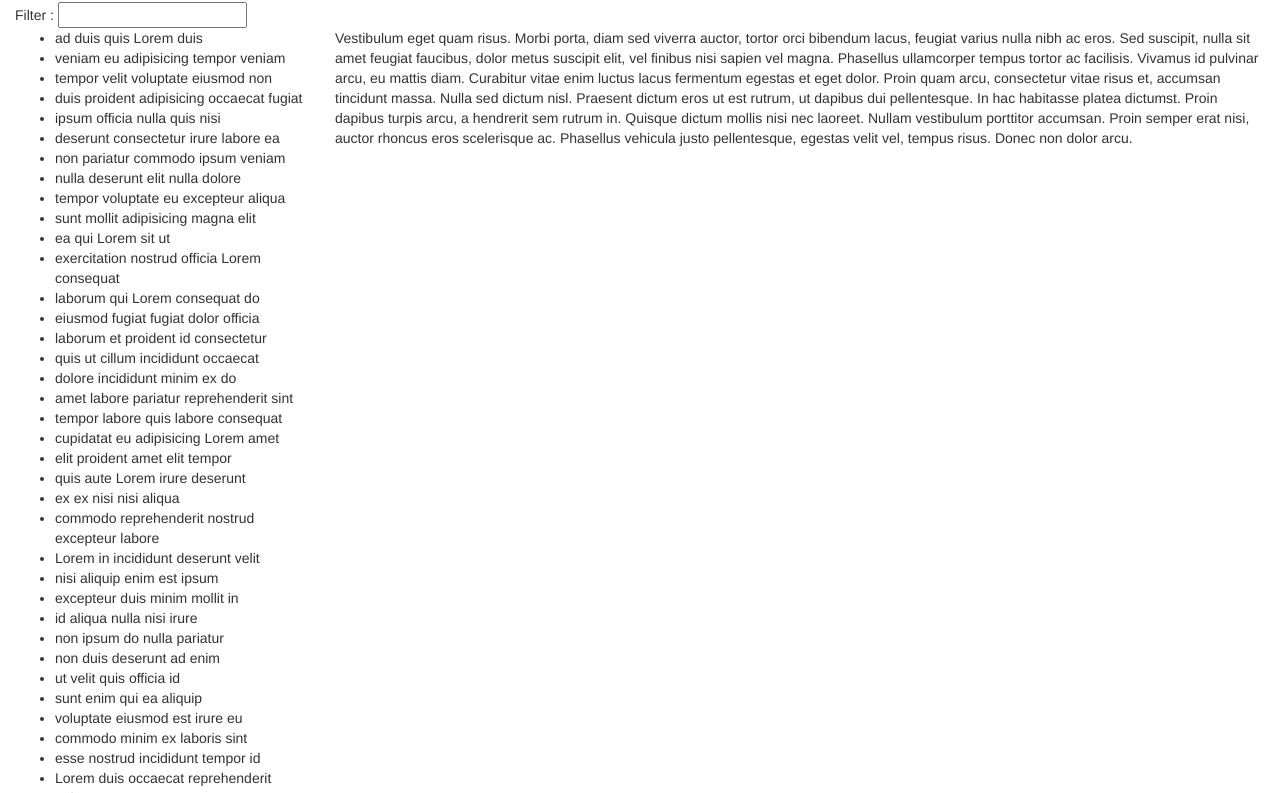
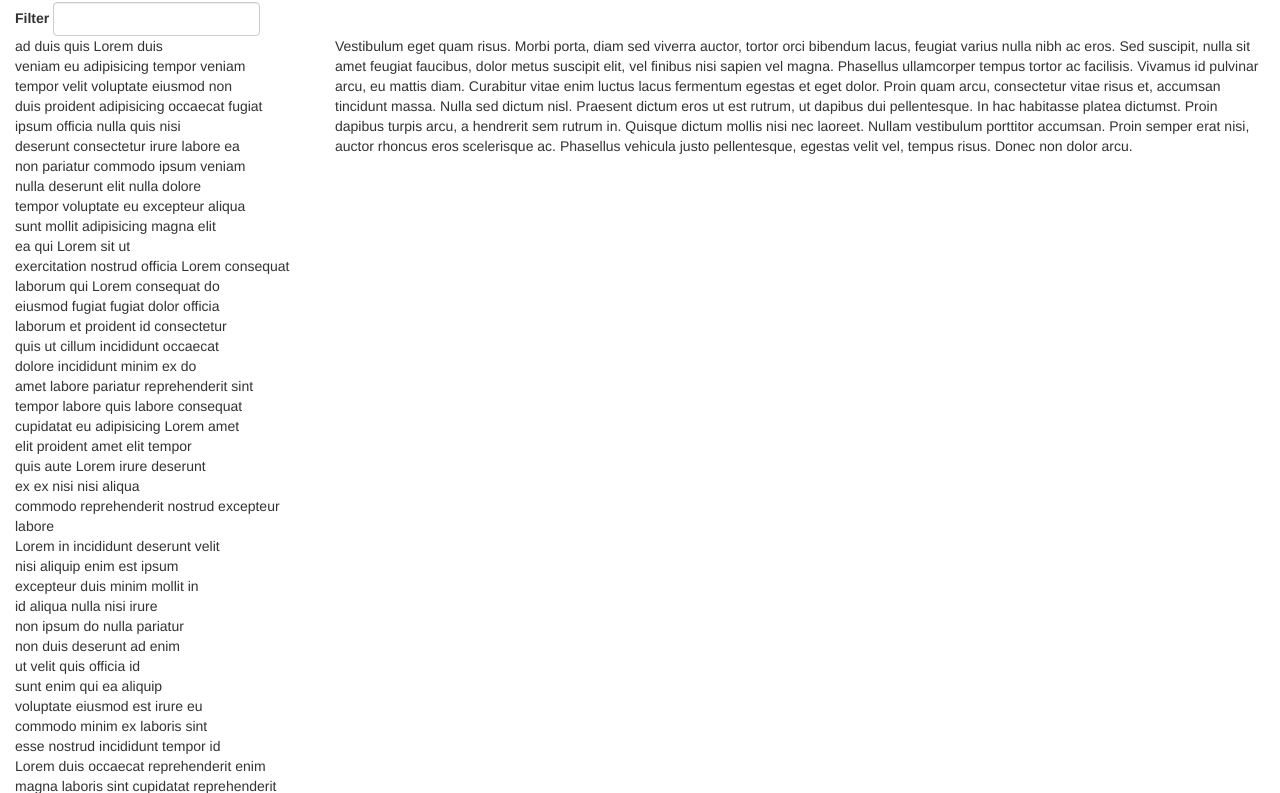
Before and after one commit to Dominionized/mail, a website: page index.html in a window 1280 px wide. Shown: the part 61-854 px from the top of the page. Drawn offline with nearby package versions, Linux system fonts and the light colour scheme; some packages are replaced by stand-ins of ours.

Commit message:
Closed doctype and added styling

```diff
--- /dev/null
+++ b/assets/main.css
@@ -0,0 +1,4 @@
+.mail-list {
+	overflow: scroll;
+	height: 100%;
+}
--- a/inbox/inbox.tpl.html
+++ b/inbox/inbox.tpl.html
@@ -1,9 +1,14 @@
 <h2>Inbox</h2>
-Filter : <input type="text" ng-model="filterText">
+<div class="form-inline">
+	<div class="form-group">
+		<label>Filter</label>
+		<input type="text" ng-model="filterText" class="form-control">
+	</div>
+</div>
 <div ng-controller='InboxCtrl'>
 	<div class="row">
 		<div class="col-md-3">
-			<ul>
+			<ul class="list-unstyled mail-list">
 				<li ng-repeat="message in messages | filter:filterText">{{ message }}</li>
 			</ul>
 		</div>
--- a/index.html
+++ b/index.html
@@ -1,4 +1,4 @@
-<DOCTYPE html>
+<!DOCTYPE html>
 <html ng-app="mail">
 <head>
 	<title>Mail</title>
@@ -7,6 +7,7 @@
 	<script src="app.js"></script>
 	<script src="inbox/inbox.js"></script>
 	<link rel="stylesheet" type="text/css" href="bower_components/bootstrap/dist/css/bootstrap.min.css">
+	<link rel="stylesheet" type="text/css" href="assets/main.css">
 </head>
 <body>
 	<div class="container-fluid" ng-view></div>
```
